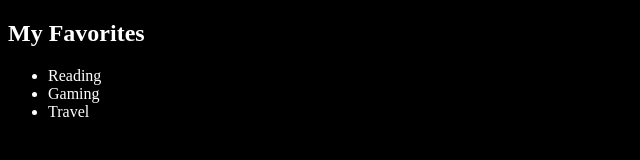
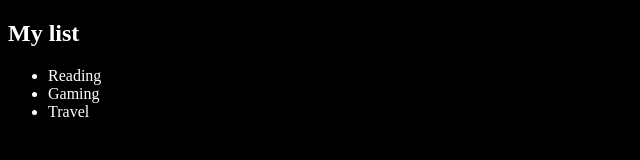
Before and after one commit to noii2812/314SS_github, a plain HTML site: page index.html in a window 1280 px wide. Shown: the whole page, without its empty margins (0-640 px from the left). Drawn offline with Linux system fonts and the light colour scheme.

Commit message:
update line 10 in dev2

```diff
--- a/index.html
+++ b/index.html
@@ -7,7 +7,7 @@
     <title>Update Page</title>
 </head>
 <body>
-    <h2>My Favorites</h2>
+    <h2>My list</h2>
    <ul>
         <li>Reading</li>
         <li>Gaming</li>
```
